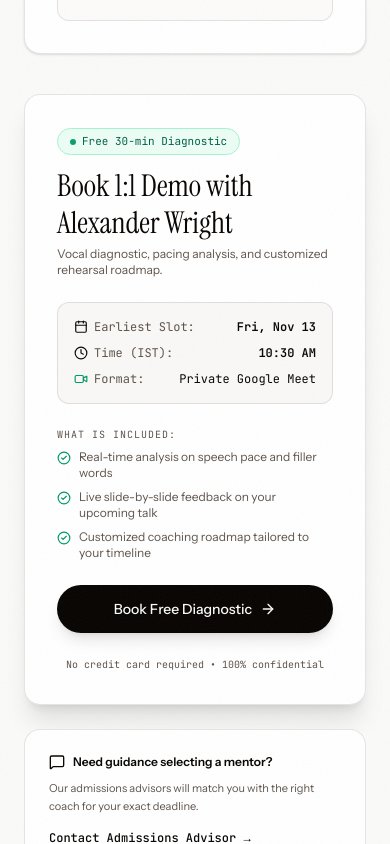
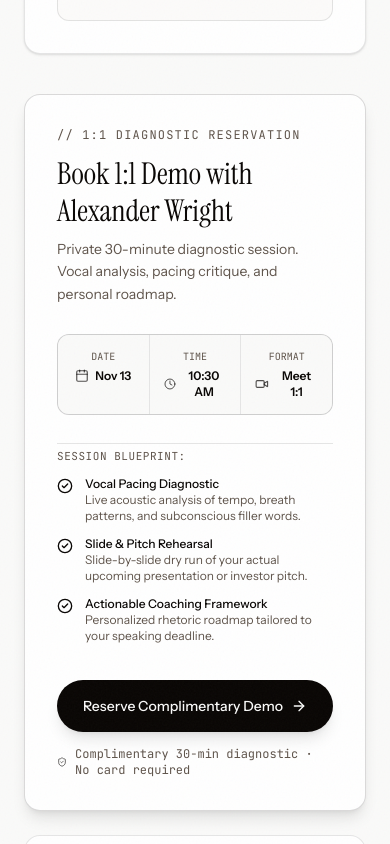
Before and after one commit to sarthak0105/articulate-x, a Next.js app: page /mentors/alexander-wright in a window 390 px wide. Shown: the part 2980-3824 px from the top of the page. Built offline with nearby package versions, Linux system fonts and the light colour scheme.

Commit message:
refactor: human-crafted demo booking card and modal with Lucide icons

```diff
--- a/src/components/BookingModal.tsx
+++ b/src/components/BookingModal.tsx
@@ -9,10 +9,6 @@ import {
   Calendar,
   Clock,
   Video,
-  User,
-  Mail,
-  Phone,
-  Briefcase,
   Target,
   AlertTriangle,
   ArrowRight,
@@ -295,9 +291,8 @@ export function BookingModal({ mentor, isOpen, onClose }: BookingModalProps) {
               <div>
                 <label
                   htmlFor="user-role"
-                  className="flex items-center gap-1.5 text-[11px] font-mono uppercase tracking-wider text-muted-foreground mb-1.5"
+                  className="block text-xs font-mono uppercase tracking-wider text-muted-foreground mb-1.5"
                 >
-                  <Briefcase className="h-3.5 w-3.5 text-foreground" />
                   Your Role
                 </label>
                 <select
@@ -306,7 +301,7 @@ export function BookingModal({ mentor, isOpen, onClose }: BookingModalProps) {
                   onChange={(e) =>
                     setAssessment({ ...assessment, currentRole: e.target.value })
                   }
-                  className="w-full rounded-2xl border border-foreground/15 bg-background px-3.5 py-2.5 text-xs text-foreground focus:border-foreground focus:outline-none"
+                  className="w-full rounded-xl border border-foreground/15 bg-background px-3.5 py-2.5 text-xs text-foreground focus:border-foreground focus:outline-none"
                 >
                   {ROLES.map((r) => (
                     <option key={r} value={r} className="bg-background text-foreground">
@@ -320,9 +315,8 @@ export function BookingModal({ mentor, isOpen, onClose }: BookingModalProps) {
               <div>
                 <label
                   htmlFor="user-goal"
-                  className="flex items-center gap-1.5 text-[11px] font-mono uppercase tracking-wider text-muted-foreground mb-1.5"
+                  className="block text-xs font-mono uppercase tracking-wider text-muted-foreground mb-1.5"
                 >
-                  <Target className="h-3.5 w-3.5 text-foreground" />
                   Primary Speaking Goal
                 </label>
                 <select
@@ -331,7 +325,7 @@ export function BookingModal({ mentor, isOpen, onClose }: BookingModalProps) {
                   onChange={(e) =>
                     setAssessment({ ...assessment, primaryGoal: e.target.value })
                   }
-                  className="w-full rounded-2xl border border-foreground/15 bg-background px-3.5 py-2.5 text-xs text-foreground focus:border-foreground focus:outline-none"
+                  className="w-full rounded-xl border border-foreground/15 bg-background px-3.5 py-2.5 text-xs text-foreground focus:border-foreground focus:outline-none"
                 >
                   {GOALS.map((g) => (
                     <option key={g} value={g} className="bg-background text-foreground">
@@ -345,9 +339,8 @@ export function BookingModal({ mentor, isOpen, onClose }: BookingModalProps) {
               <div>
                 <label
                   htmlFor="event-timeline"
-                  className="flex items-center gap-1.5 text-[11px] font-mono uppercase tracking-wider text-muted-foreground mb-1.5"
+                  className="block text-xs font-mono uppercase tracking-wider text-muted-foreground mb-1.5"
                 >
-                  <Calendar className="h-3.5 w-3.5 text-foreground" />
                   Upcoming Event / Timeline
                 </label>
                 <select
@@ -359,7 +352,7 @@ export function BookingModal({ mentor, isOpen, onClose }: BookingModalProps) {
                       upcomingEventTimeline: e.target.value,
                     })
                   }
-                  className="w-full rounded-2xl border border-foreground/15 bg-background px-3.5 py-2.5 text-xs text-foreground focus:border-foreground focus:outline-none"
+                  className="w-full rounded-xl border border-foreground/15 bg-background px-3.5 py-2.5 text-xs text-foreground focus:border-foreground focus:outline-none"
                 >
                   {TIMELINES.map((t) => (
                     <option key={t} value={t} className="bg-background text-foreground">
@@ -373,7 +366,7 @@ export function BookingModal({ mentor, isOpen, onClose }: BookingModalProps) {
               <div>
                 <label
                   htmlFor="challenge-desc"
-                  className="block text-[11px] font-mono uppercase tracking-wider text-muted-foreground mb-1.5"
+                  className="block text-xs font-mono uppercase tracking-wider text-muted-foreground mb-1.5"
                 >
                   Biggest speaking hurdle (Optional)
                 </label>
@@ -388,13 +381,13 @@ export function BookingModal({ mentor, isOpen, onClose }: BookingModalProps) {
                     })
                   }
                   placeholder="e.g. 'I speak too fast under pressure', 'I rely on slides as a crutch', or 'I want to eliminate fillers'..."
-                  className="w-full rounded-2xl border border-foreground/15 bg-background p-3 text-xs text-foreground placeholder:text-muted-foreground/50 focus:border-foreground focus:outline-none font-sans"
+                  className="w-full rounded-xl border border-foreground/15 bg-background p-3 text-xs text-foreground placeholder:text-muted-foreground/50 focus:border-foreground focus:outline-none font-sans"
                 />
               </div>
 
               {/* Contact info */}
               <div className="border-t border-foreground/10 pt-4 space-y-3">
-                <h4 className="text-[11px] font-mono uppercase tracking-wider text-foreground font-semibold">
+                <h4 className="text-xs font-mono uppercase tracking-wider text-foreground font-semibold">
                   Your Details
                 </h4>
 
@@ -402,12 +395,10 @@ export function BookingModal({ mentor, isOpen, onClose }: BookingModalProps) {
                   <div>
                     <label
                       htmlFor="user-fullname"
-                      className="block text-[11px] font-mono text-muted-foreground mb-1"
+                      className="block text-xs font-mono text-muted-foreground mb-1"
                     >
                       Full Name *
                     </label>
-                    <div className="relative">
-                      <User className="absolute left-3 top-1/2 -translate-y-1/2 h-3.5 w-3.5 text-muted-foreground" />
                     <input
                       id="user-fullname"
                       type="text"
@@ -416,13 +407,12 @@ export function BookingModal({ mentor, isOpen, onClose }: BookingModalProps) {
                         setAssessment({ ...assessment, fullName: e.target.value })
                       }
                       placeholder="Sarthak Bhandari"
-                        className={`w-full rounded-xl border py-2 pl-9 pr-3 text-xs focus:outline-none font-sans ${
+                      className={`w-full rounded-xl border py-2.5 px-3 text-xs focus:outline-none font-sans ${
                         errors.fullName
                           ? "border-red-500 bg-red-50 text-red-900"
                           : "border-foreground/15 bg-background text-foreground focus:border-foreground"
                       }`}
                     />
-                    </div>
                     {errors.fullName && (
                       <p className="mt-1 font-mono text-[10px] text-red-600">
                         {errors.fullName}
@@ -433,12 +423,10 @@ export function BookingModal({ mentor, isOpen, onClose }: BookingModalProps) {
                   <div>
                     <label
                       htmlFor="user-email"
-                      className="block text-[11px] font-mono text-muted-foreground mb-1"
+                      className="block text-xs font-mono text-muted-foreground mb-1"
                     >
-                      Email *
+                      Work Email *
                     </label>
-                    <div className="relative">
-                      <Mail className="absolute left-3 top-1/2 -translate-y-1/2 h-3.5 w-3.5 text-muted-foreground" />
                     <input
                       id="user-email"
                       type="email"
@@ -447,13 +435,12 @@ export function BookingModal({ mentor, isOpen, onClose }: BookingModalProps) {
                         setAssessment({ ...assessment, email: e.target.value })
                       }
                       placeholder="sarthak@example.com"
-                        className={`w-full rounded-xl border py-2 pl-9 pr-3 text-xs focus:outline-none font-sans ${
+                      className={`w-full rounded-xl border py-2.5 px-3 text-xs focus:outline-none font-sans ${
                         errors.email
                           ? "border-red-500 bg-red-50 text-red-900"
                           : "border-foreground/15 bg-background text-foreground focus:border-foreground"
                       }`}
                     />
-                    </div>
                     {errors.email && (
                       <p className="mt-1 font-mono text-[10px] text-red-600">
                         {errors.email}
@@ -464,12 +451,10 @@ export function BookingModal({ mentor, isOpen, onClose }: BookingModalProps) {
                   <div>
                     <label
                       htmlFor="user-phone"
-                      className="block text-[11px] font-mono text-muted-foreground mb-1"
+                      className="block text-xs font-mono text-muted-foreground mb-1"
                     >
-                      Phone *
+                      Phone Number *
                     </label>
-                    <div className="relative">
-                      <Phone className="absolute left-3 top-1/2 -translate-y-1/2 h-3.5 w-3.5 text-muted-foreground" />
                     <input
                       id="user-phone"
                       type="tel"
@@ -478,13 +463,12 @@ export function BookingModal({ mentor, isOpen, onClose }: BookingModalProps) {
                         setAssessment({ ...assessment, phone: e.target.value })
                       }
                       placeholder="+91 98765 43210"
-                        className={`w-full rounded-xl border py-2 pl-9 pr-3 text-xs focus:outline-none font-sans ${
+                      className={`w-full rounded-xl border py-2.5 px-3 text-xs focus:outline-none font-sans ${
                         errors.phone
                           ? "border-red-500 bg-red-50 text-red-900"
                           : "border-foreground/15 bg-background text-foreground focus:border-foreground"
                       }`}
                     />
-                    </div>
                     {errors.phone && (
                       <p className="mt-1 font-mono text-[10px] text-red-600">
                         {errors.phone}
--- a/src/components/MentorCard.tsx
+++ b/src/components/MentorCard.tsx
@@ -2,7 +2,7 @@
 
 import Image from "next/image";
 import Link from "next/link";
-import { Star, ArrowRight } from "lucide-react";
+import { Star, ArrowRight, Clock } from "lucide-react";
 import { Mentor } from "@/types";
 
 interface MentorCardProps {
@@ -104,11 +104,8 @@ export function MentorCard({ mentor, index = 1, onBookDemo }: MentorCardProps) {
       {/* Card Footer: Scheduling & Actions */}
       <div className="pt-5 mt-6 border-t border-foreground/10">
         <div className="flex items-center justify-between font-mono text-xs mb-4">
-          <div className="flex items-center gap-2 text-muted-foreground">
-            <span className="relative flex h-2 w-2">
-              <span className="animate-ping absolute inline-flex h-full w-full rounded-full bg-emerald-500 opacity-75" />
-              <span className="relative inline-flex rounded-full h-2 w-2 bg-emerald-600" />
-            </span>
+          <div className="flex items-center gap-1.5 text-muted-foreground">
+            <Clock className="h-3.5 w-3.5 text-foreground/70" />
             <span className="text-foreground/60">Next:</span>
             <span className="text-foreground font-medium">{nextSlotFormatted}</span>
           </div>
--- a/src/components/MentorProfileClient.tsx
+++ b/src/components/MentorProfileClient.tsx
@@ -272,95 +272,109 @@ export function MentorProfileClient({ mentor }: MentorProfileClientProps) {
             </div>
           </div>
 
-          {/* Right Column (1 Col): Sticky Concierge Booking Card */}
+          {/* Right Column (1 Col): Architectural Demo Booking Card */}
           <div className="lg:sticky lg:top-24 space-y-6">
-            <div className="rounded-2xl border border-foreground/10 bg-card p-8 shadow-xl space-y-6">
+            <div className="rounded-2xl border border-foreground/15 bg-card p-8 lg:p-9 shadow-lg space-y-7">
+              {/* Card Header */}
               <div>
-                <span className="inline-flex items-center gap-1.5 rounded-full bg-emerald-50 border border-emerald-200 px-3 py-1 text-[11px] font-mono text-emerald-800 mb-3">
-                  <span className="h-1.5 w-1.5 rounded-full bg-emerald-600 animate-pulse" />
-                  Free 30-min Diagnostic
+                <span className="font-mono text-xs tracking-widest text-muted-foreground uppercase block mb-3">
+                  // 1:1 DIAGNOSTIC RESERVATION
                 </span>
-                <h3 className="font-display text-3xl text-foreground leading-tight">
+                <h3 className="font-display text-3xl sm:text-4xl text-foreground leading-tight">
                   Book 1:1 Demo with {mentor.name}
                 </h3>
-                <p className="text-xs text-muted-foreground mt-1 font-sans">
-                  Vocal diagnostic, pacing analysis, and customized rehearsal roadmap.
+                <p className="text-sm text-muted-foreground mt-2 font-sans leading-relaxed">
+                  Private 30-minute diagnostic session. Vocal analysis, pacing critique, and personal roadmap.
                 </p>
               </div>
 
-              {/* Next slot callout */}
-              <div className="rounded-xl border border-foreground/10 bg-secondary/50 p-4 space-y-2.5 font-mono text-xs">
-                <div className="flex items-center justify-between">
-                  <span className="text-muted-foreground flex items-center gap-1.5">
-                    <Calendar className="h-3.5 w-3.5 text-foreground" />
-                    Earliest Slot:
+              {/* Architectural Session Logistics Grid */}
+              <div className="grid grid-cols-3 gap-px bg-foreground/10 border border-foreground/10 rounded-xl overflow-hidden">
+                <div className="bg-background p-3.5 text-center">
+                  <span className="font-mono text-[10px] uppercase text-muted-foreground block mb-1">
+                    Date
                   </span>
-                  <span className="font-semibold text-foreground">
-                    {nextSlotDate}
+                  <div className="flex items-center justify-center gap-1.5 text-xs font-semibold text-foreground">
+                    <Calendar className="h-3.5 w-3.5 text-foreground/70" />
+                    <span>{nextSlot ? nextSlot.formattedDate : "Nov 12"}</span>
+                  </div>
+                </div>
+
+                <div className="bg-background p-3.5 text-center">
+                  <span className="font-mono text-[10px] uppercase text-muted-foreground block mb-1">
+                    Time
                   </span>
+                  <div className="flex items-center justify-center gap-1.5 text-xs font-semibold text-foreground">
+                    <Clock className="h-3.5 w-3.5 text-foreground/70" />
+                    <span>{nextSlotTime}</span>
+                  </div>
                 </div>
-                <div className="flex items-center justify-between">
-                  <span className="text-muted-foreground flex items-center gap-1.5">
-                    <Clock className="h-3.5 w-3.5 text-foreground" />
-                    Time (IST):
+
+                <div className="bg-background p-3.5 text-center">
+                  <span className="font-mono text-[10px] uppercase text-muted-foreground block mb-1">
+                    Format
                   </span>
-                  <span className="font-semibold text-foreground">
-                    {nextSlotTime}
-                  </span>
-                </div>
-                <div className="flex items-center justify-between">
-                  <span className="text-muted-foreground flex items-center gap-1.5">
-                    <Video className="h-3.5 w-3.5 text-emerald-600" />
-                    Format:
-                  </span>
-                  <span className="text-foreground">
-                    Private Google Meet
-                  </span>
+                  <div className="flex items-center justify-center gap-1.5 text-xs font-semibold text-foreground">
+                    <Video className="h-3.5 w-3.5 text-foreground/70" />
+                    <span>Meet 1:1</span>
+                  </div>
                 </div>
               </div>
 
-              {/* What happens in the 30-min demo */}
-              <div className="space-y-2 text-xs font-sans">
-                <span className="font-mono text-[10px] uppercase tracking-widest text-muted-foreground block mb-2">
-                  What is included:
+              {/* Deliverables Blueprint */}
+              <div className="space-y-3 pt-1 border-t border-foreground/10">
+                <span className="font-mono text-[11px] uppercase tracking-wider text-muted-foreground block">
+                  Session Blueprint:
                 </span>
-                <ul className="space-y-2 text-muted-foreground">
-                  <li className="flex items-start gap-2">
-                    <CheckCircle2 className="h-3.5 w-3.5 text-emerald-600 shrink-0 mt-0.5" />
-                    <span>Real-time analysis on speech pace and filler words</span>
+                <ul className="space-y-3 text-xs font-sans text-foreground/80">
+                  <li className="flex items-start gap-3">
+                    <CheckCircle2 className="h-4 w-4 text-foreground shrink-0 mt-0.5" />
+                    <div>
+                      <strong className="text-foreground block font-medium">Vocal Pacing Diagnostic</strong>
+                      <span className="text-muted-foreground">Live acoustic analysis of tempo, breath patterns, and subconscious filler words.</span>
+                    </div>
                   </li>
-                  <li className="flex items-start gap-2">
-                    <CheckCircle2 className="h-3.5 w-3.5 text-emerald-600 shrink-0 mt-0.5" />
-                    <span>Live slide-by-slide feedback on your upcoming talk</span>
+                  <li className="flex items-start gap-3">
+                    <CheckCircle2 className="h-4 w-4 text-foreground shrink-0 mt-0.5" />
+                    <div>
+                      <strong className="text-foreground block font-medium">Slide &amp; Pitch Rehearsal</strong>
+                      <span className="text-muted-foreground">Slide-by-slide dry run of your actual upcoming presentation or investor pitch.</span>
+                    </div>
                   </li>
-                  <li className="flex items-start gap-2">
-                    <CheckCircle2 className="h-3.5 w-3.5 text-emerald-600 shrink-0 mt-0.5" />
-                    <span>Customized coaching roadmap tailored to your timeline</span>
+                  <li className="flex items-start gap-3">
+                    <CheckCircle2 className="h-4 w-4 text-foreground shrink-0 mt-0.5" />
+                    <div>
+                      <strong className="text-foreground block font-medium">Actionable Coaching Framework</strong>
+                      <span className="text-muted-foreground">Personalized rhetoric roadmap tailored to your speaking deadline.</span>
+                    </div>
                   </li>
                 </ul>
               </div>
 
-              {/* Primary CTA */}
-              <button
-                onClick={() => setIsBookingModalOpen(true)}
-                className="w-full inline-flex items-center justify-center gap-2 rounded-full bg-foreground py-3.5 text-sm font-medium text-background shadow-lg hover:bg-foreground/90 hover:scale-[1.02] transition-all active:scale-98"
-              >
-                <span>Book Free Diagnostic</span>
-                <ArrowRight className="h-4 w-4" />
-              </button>
+              {/* Primary Action Button */}
+              <div className="pt-2">
+                <button
+                  onClick={() => setIsBookingModalOpen(true)}
+                  className="w-full inline-flex items-center justify-center gap-2 rounded-full bg-foreground py-4 text-sm font-medium text-background shadow-lg hover:bg-foreground/90 hover:scale-[1.01] active:scale-[0.99] transition-all group"
+                >
+                  <span>Reserve Complimentary Demo</span>
+                  <ArrowRight className="h-4 w-4 transition-transform group-hover:translate-x-1" />
+                </button>
 
-              <p className="text-center font-mono text-[10px] text-muted-foreground">
-                No credit card required &bull; 100% confidential
-              </p>
+                <div className="flex items-center justify-center gap-2 mt-3.5 text-xs font-mono text-muted-foreground">
+                  <ShieldCheck className="h-3.5 w-3.5 text-foreground/70" />
+                  <span>Complimentary 30-min diagnostic · No card required</span>
+                </div>
+              </div>
             </div>
 
             {/* Questions Help Card */}
-            <div className="rounded-2xl border border-foreground/10 bg-card p-6 text-xs text-muted-foreground space-y-2.5">
+            <div className="rounded-2xl border border-foreground/10 bg-card p-6 text-xs text-muted-foreground space-y-2">
               <div className="flex items-center gap-2 font-semibold text-foreground">
                 <MessageSquare className="h-4 w-4" />
-                <span>Need guidance selecting a mentor?</span>
+                <span>Need advice choosing a coach?</span>
               </div>
-              <p className="leading-relaxed text-[11px] font-sans">
+              <p className="leading-relaxed text-xs font-sans text-muted-foreground">
                 Our admissions advisors will match you with the right coach for your exact deadline.
               </p>
               <a
```
Also changed, not shown: src/app/globals.compiled.css. Lines whose indentation alone changed are shown as unchanged.
